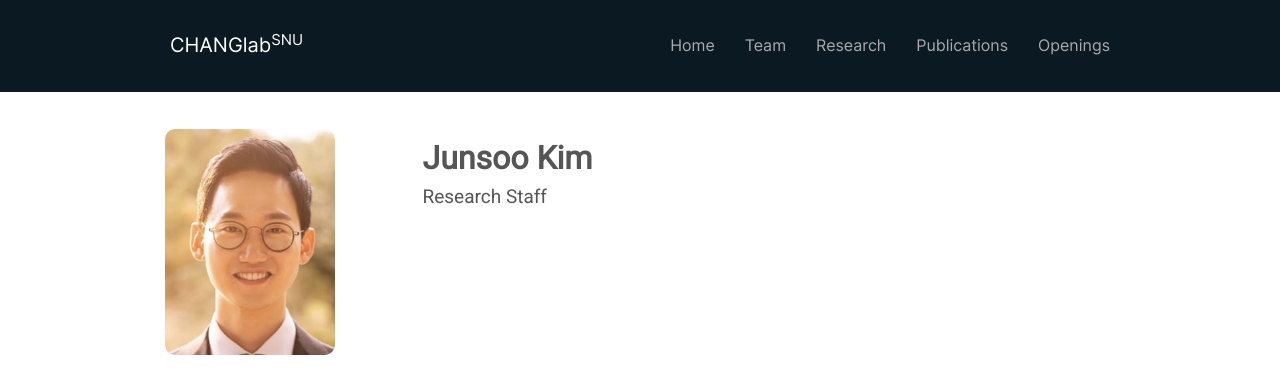
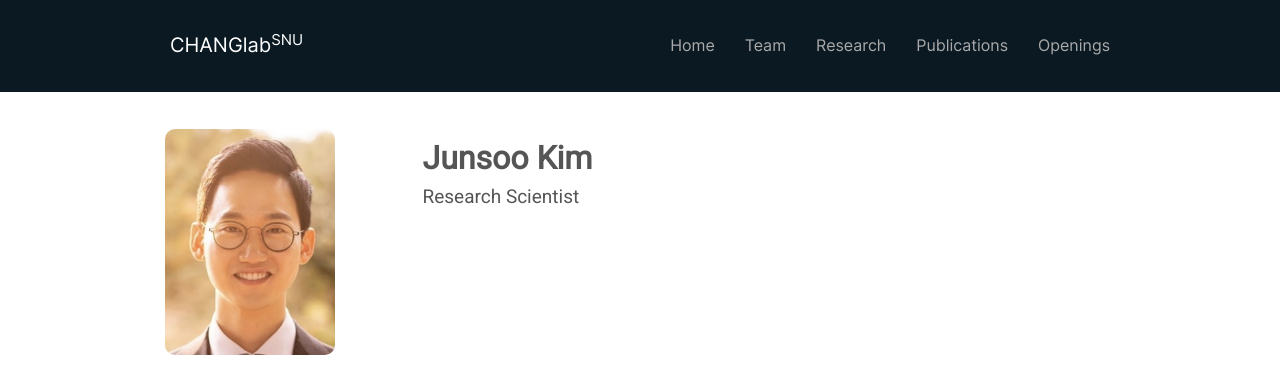
Before and after one commit to ChangLabSNU/ChangLabSNU.github.io, a Jekyll site: the page built from _pages/team/junsoo-kim.md, in a window 1280 px wide and 900 px high. Shown: the top 378 px of the window. Built offline with Jekyll 4.4.1, drawn with Linux system fonts in a browser that asks for light colours; nearby versions of some CDN libraries; some web fonts are replaced.

Commit message:
More updates of job titles.

```diff
--- a/_data/team_staff.yml
+++ b/_data/team_staff.yml
@@ -1,19 +1,19 @@
 - name: Keewon Sung
   photo: kwsung-thumb.jpg
   email: alkwemi0429@snu.ac.kr
-  info: "Postdoctoral Fellow"
+  info: Postdoctoral Fellow
   intro: "Inventing a breakthrough technique for nanopore RNA sequencing"
   link: keewon-sung
 
 - name: Eun-jin Chang
   photo: ejchang-thumb.jpg
-  info: "Research Staff"
+  info: Technical Specialist
   email: eunjinc@snu.ac.kr
 
 - name: Junsoo Kim
   photo: jskim-thumb.jpg
   email: junsoopablo@snu.ac.kr
-  info: "Research Staff"
+  info: Research Scientist
   intro: "Deciphering the architecture of infectious diseases by combining insights from high-throughput <i>omics</i> technologies"
   link: junsoo-kim
 
--- a/_pages/team/junsoo-kim.md
+++ b/_pages/team/junsoo-kim.md
@@ -1,7 +1,7 @@
 ---
 layout: member
 title: Junsoo Kim
-position: Research Staff
+position: Research Scientist
 handle: junsoopablo
 email: junsoopablo@snu.ac.kr
 twitter:
```
